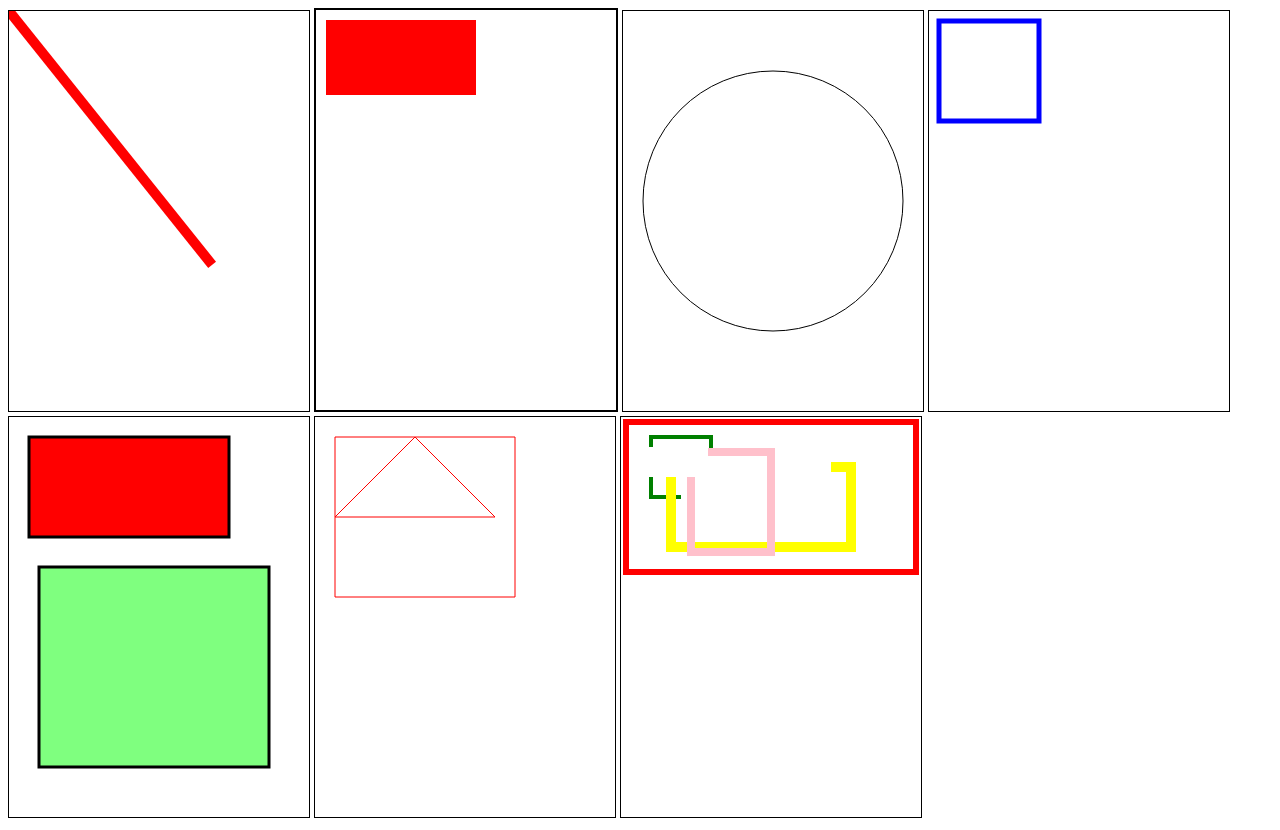
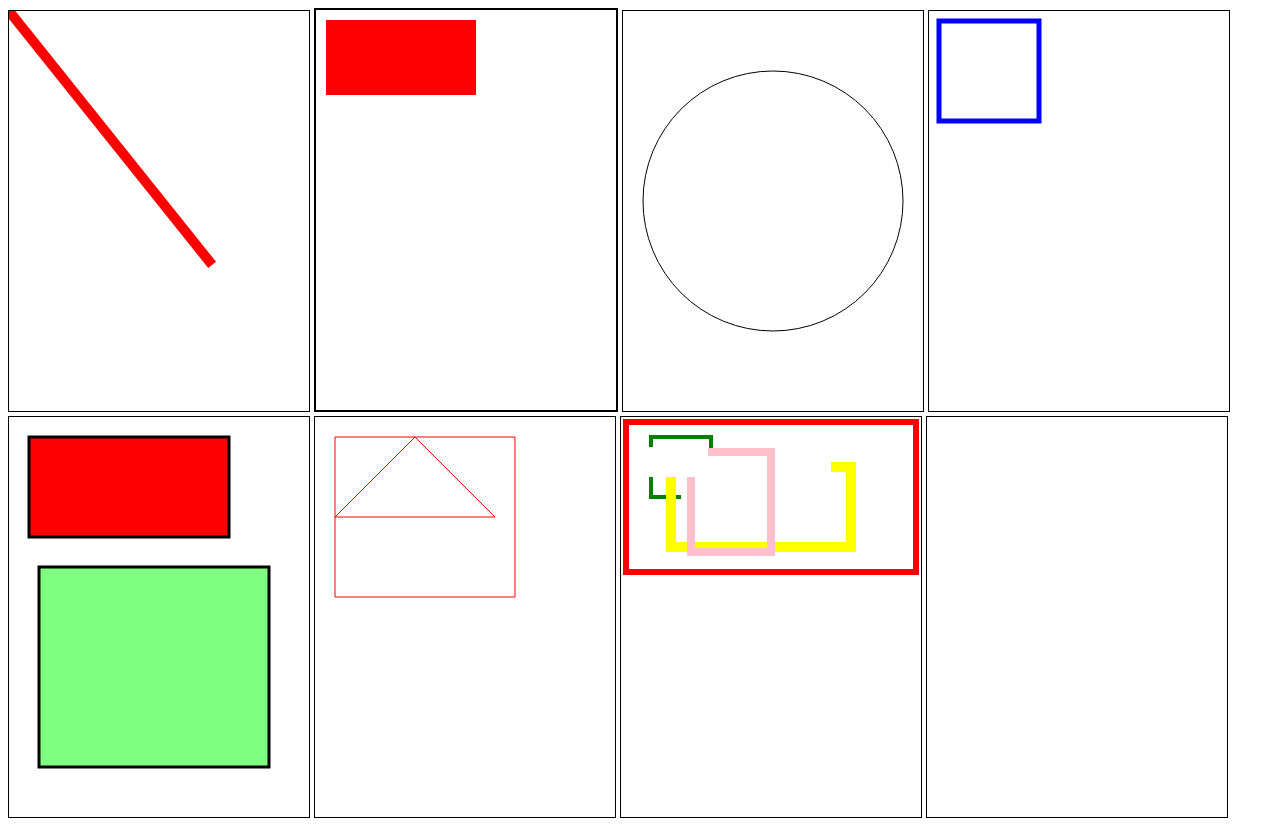
Before and after one commit to chinky23-tech/canvas, a plain HTML site: page index.html in a window 1280 px wide. Drawn offline with Linux system fonts and the light colour scheme.

Commit message:
new added

```diff
--- a/index.html
+++ b/index.html
@@ -14,6 +14,7 @@
     <canvas id="fillCanvas" width="300" height="400" style="border:1px solid #000000;"></canvas>
     <canvas id="canvas1" width="300" height="400" style="border:1px solid #000000;"></canvas>
     <canvas id="canvas2" width="300" height="400" style="border:1px solid #000000"></canvas>
+    <canvas id="canvas2" width="300" height="400" style="border:1px solid #000000"></canvas>
     <script src="script.js"></script>
 </body>
 </html>
```
